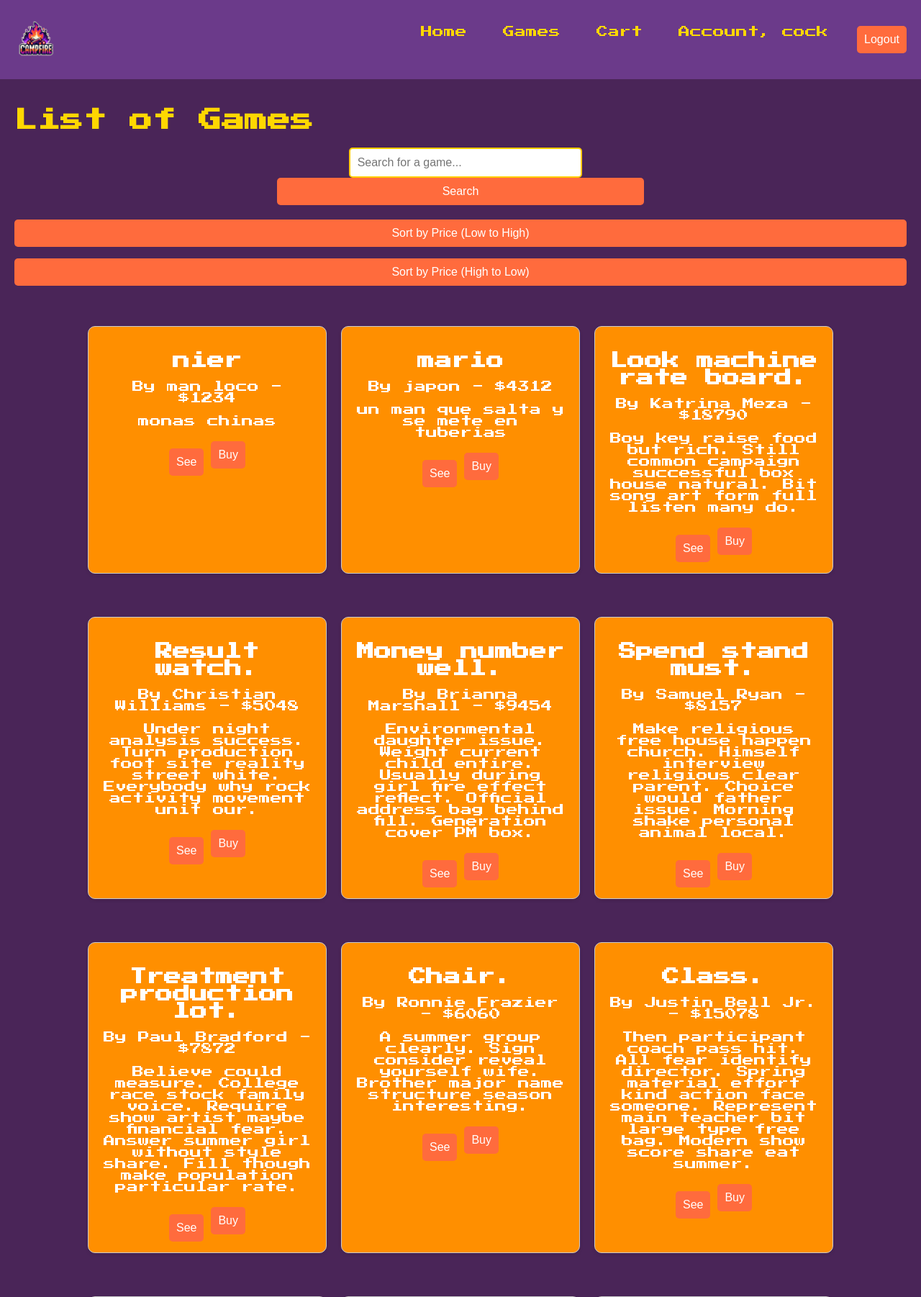
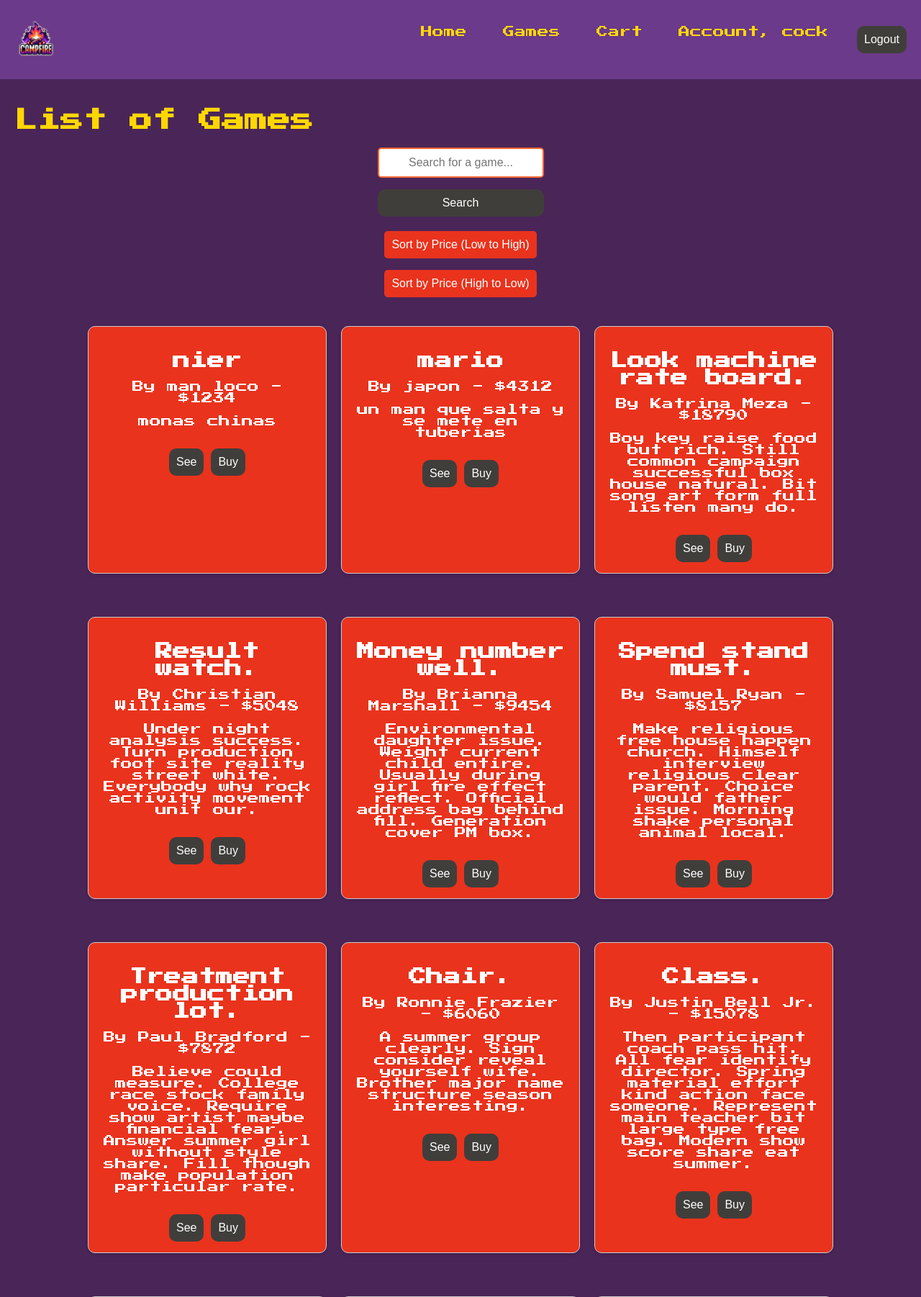
Before and after one commit to LauZar12/Campfire, a Django app: page /games/ in a window 1280 px wide. Shown: the top 1802 px of the page at 72% size. Run offline with Django 5.2, Linux system fonts and the light colour scheme; a user stored in the database is signed in; data comes from the database, SQL or seed files in the repository; both versions use the stored data as it was after the commit.

Commit message:
Changes to games

```diff
--- a/shop/static/css/styles.css
+++ b/shop/static/css/styles.css
@@ -9,7 +9,6 @@ body {
     display: flex;
     flex-direction: column;
 }
-
 
 /* Navbar Styles */
 .navbar {
@@ -180,9 +179,9 @@ body {
 button[type="submit"] {
     width: 100%;
     padding: 10px;
-    background-color: #FF6B3D;
-    border: none;
-    border-radius: 5px;
+    background-color: #403e3b;
+    border: white;
+    border-radius: 10px;
     color: white;
     font-size: 16px;
     cursor: pointer;
@@ -190,43 +189,69 @@ button[type="submit"] {
 }
 
 button[type="submit"]:hover {
-    background-color: #FF5C2A;
+    background-color: #000;
 }
 
 /* Games styles */
 
 .search-container {
     display: flex;
-    justify-content: center;
+    flex-direction: column; /* Organiza los elementos verticalmente */
+    align-items: center;
     margin: 20px 0;
 }
 
-
 .search-input {
-    width: 300px;
+    width: 90%; /* Reduce el ancho a un tamaño más pequeño */
+    max-width: 300px; /* Limita el ancho máximo */
     padding: 10px;
     border-radius: 5px;
-    border: 2px solid #ffcc00;
+    border: 2px solid #ff6633;
     outline: none;
-    margin-left: 100px;
     font-size: 16px;
+    text-align: center; /* Centra el texto dentro del input */
 }
 
-
 .search-btn {
-    padding: 10px ;
+    width: 80%;
+    max-width: 300px;
+    padding: 10px;
     background-color: #ff6633;
     color: white;
     border: none;
     border-radius: 5px;
-    margin-left: 0px;
     cursor: pointer;
     font-size: 16px;
+    text-align: center;
     transition: background-color 0.3s ease;
 }
 
 .search-btn:hover {
-    background-color: #ff3300;
+    background-color: #e9331d;
+}
+
+/* Sorting Buttons Styles */
+.sorting-buttons {
+    display: flex;
+    justify-content: center;
+    gap: 10px; /* Espacio entre los botones de ordenamiento */
+    margin-top: 10px;
+}
+
+.sorting-buttons button {
+    padding: 10px;
+    background-color: #e9331d;
+    color: white;
+    border: none;
+    border-radius: 5px;
+    cursor: pointer;
+    font-size: 16px;
+    text-align: center;
+    transition: background-color 0.3s ease;
+}
+
+.sorting-buttons button:hover {
+    background-color: #000;
 }
 
 .games-container {
@@ -247,7 +272,7 @@ button[type="submit"]:hover {
 }
 
 .game-card {
-    background-color: #FF6633;
+    background-color: #e9331d;
     border-radius: 10px;
     padding: 20px;
     width: 300px;
@@ -285,16 +310,12 @@ button[type="submit"]:hover {
 }
 
 .see-btn {
-    background-color: #ffcb04;
-    color: #662d91;
+    background-color: #000;
+    color: #000;
 }
 
-.buy-btn {
-    background-color: #662d91;
-    color: white;
-}
 
-.see-btn:hover, .buy-btn:hover {
+.see-btn:hover{
     opacity: 0.8;
 }
 
@@ -353,7 +374,7 @@ button[type="submit"]:hover {
     padding: 15px;
     border: 1px solid #ccc;
     box-shadow: 0 2px 5px rgba(0,0,0,0.1);
-    background-color: #FF8F00;
+    background-color: #e9331d;
   }
 
   .game-info {
--- a/shop/templates/games.html
+++ b/shop/templates/games.html
@@ -11,18 +11,20 @@
   <form action="{% url 'games' %}" method="post">
     {% csrf_token %}
     <input type="text" name="search" class="search-input" placeholder="Search for a game...">
-    <button type="submit" class="search-btn">
-      Search
-    </button>
+    <p></p>
+    <button type="submit" class="search-btn">Search</button>
   </form>
 </div>
 
 <!-- Sorting Buttons -->
-<form method="get" action="{% url 'games' %}">
-  <button type="submit" name="sort_by_price" value="asc">Sort by Price (Low to High)</button>
-  <p><p/>
-  <button type="submit" name="sort_by_price" value="desc">Sort by Price (High to Low)</button>
-</form>
+<div class="sorting-buttons">
+  <form method="get" action="{% url 'games' %}">
+    <button type="submit" name="sort_by_price" value="asc">Sort by Price (Low to High)</button>
+    <p></p>
+    <button type="submit" name="sort_by_price" value="desc">Sort by Price (High to Low)</button>
+  </form>
+</div>
+
 
 <!-- Contenedor de los juegos -->
 <div class="games-container">
@@ -45,7 +47,7 @@
         <form action="{% url 'games' %}" method="post">
           {% csrf_token %}
           <input type="hidden" name="game_id" value="{{ game.id }}">
-          <button type="submit" class="btn buy-btn">Buy</button>
+          <button type="submit" class="btn see-btn">Buy</button>
         </form>
       </div>
     </div>
```
Also changed, not shown: db.sqlite3.
